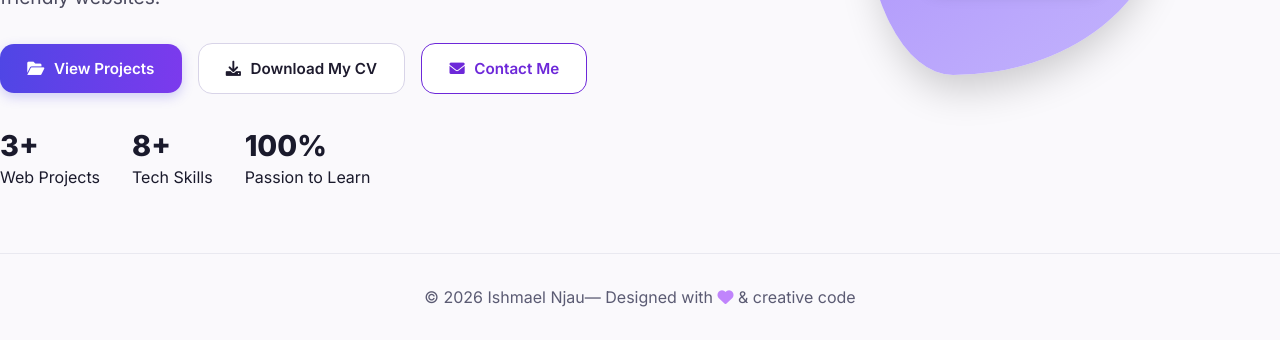
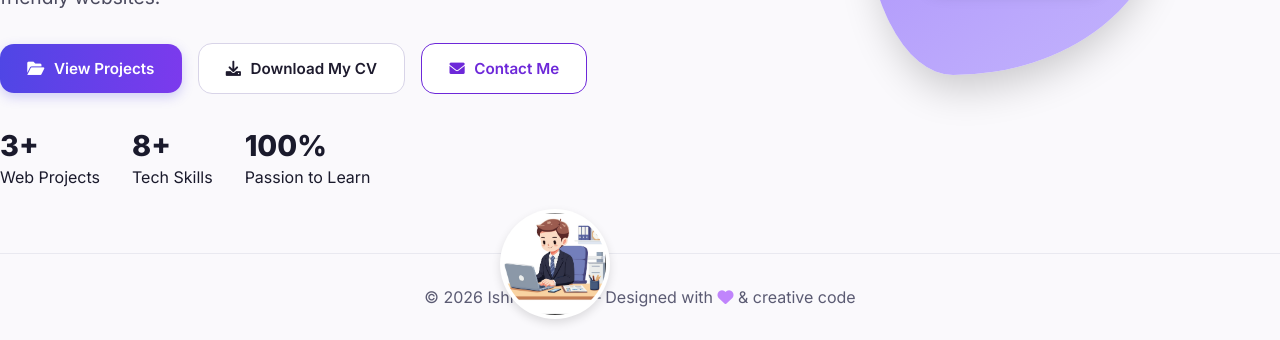
Before and after one commit to jeyjey-001/ishmael-njau, a plain HTML site: page index.html in a window 1280 px wide. Shown: the part 491-831 px from the top of the page. Drawn offline with Linux system fonts and the light colour scheme.

Commit message:
Add files via upload

```diff
--- a/index.html
+++ b/index.html
@@ -505,13 +505,12 @@
     }
 
     /* inserted top-left image styling */
- /* inserted top-left image styling */
-.top-left-image {
+ .top-left-image {
   position: absolute;
-  top: 105px;
-  left: 18px;
- width: 135px;
-height: 135px;
+  top: 700px;
+  left: 500px;
+  width: 110px;
+  height: 110px;
   border-radius: 50%;
   object-fit: cover;
   z-index: 10;
```
